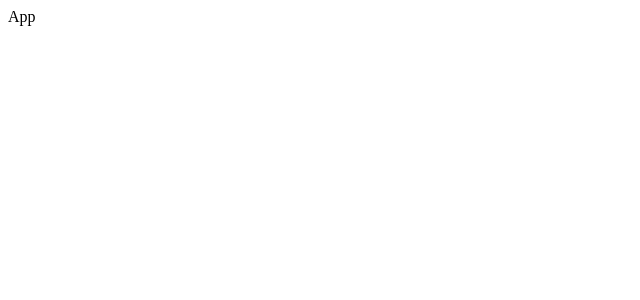
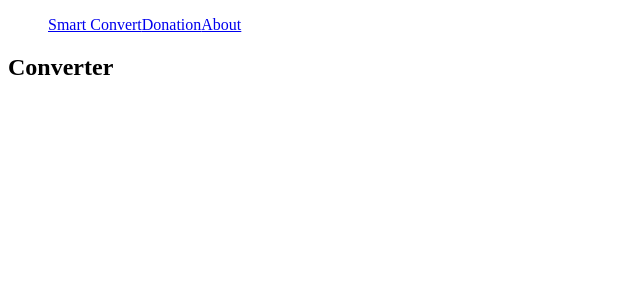
Before and after one commit to Viper-JSX/Smart_Convert-React, a React app: page / in a window 1280 px wide. Shown: the top 300 px of the page, without its empty margins (0-640 px from the left). Built offline with nearby package versions, Linux system fonts and the light colour scheme.

Commit message:
Added basic routing

```diff
--- a/src/App.js
+++ b/src/App.js
@@ -1,9 +1,12 @@
 import React from "react";
 import ReactDOM from "react-dom";
+import Layout from "./components/Layout";
 
 function App(){
     return(
-        <div className="App">App</div>
+        <div className="App">
+            <Layout />
+        </div>
     );
 }
 
--- a/src/components/Header/Header.js
+++ b/src/components/Header/Header.js
@@ -6,8 +6,8 @@ function Header(){
             <nav>
                 <ul>
                     <NavLink to="/" >Smart Convert</NavLink>
-                    <NavLink to="/donation" >Donation</NavLink>
-                    <NavLink to="/about" >About</NavLink>
+                    <NavLink to="donation" >Donation</NavLink>
+                    <NavLink to="about" >About</NavLink>
                 </ul>
             </nav>
         </header>
--- a/src/components/Layout.js
+++ b/src/components/Layout.js
@@ -1,9 +1,17 @@
+import { Route, Routes } from "react-router";
 import Header from "./Header/Header";
 
 function Layout(){
     return(
         <div id="layout">
             <Header />
+            <Routes>
+                <Route path="/" element={<h2>Converter</h2>} />
+                <Route path="/donation" element={<h2>Donation</h2>} />
+                <Route path="/about" element={<h2>About</h2>} />
+            </Routes>
         </div>
     );
 }
+
+export default Layout;
```
